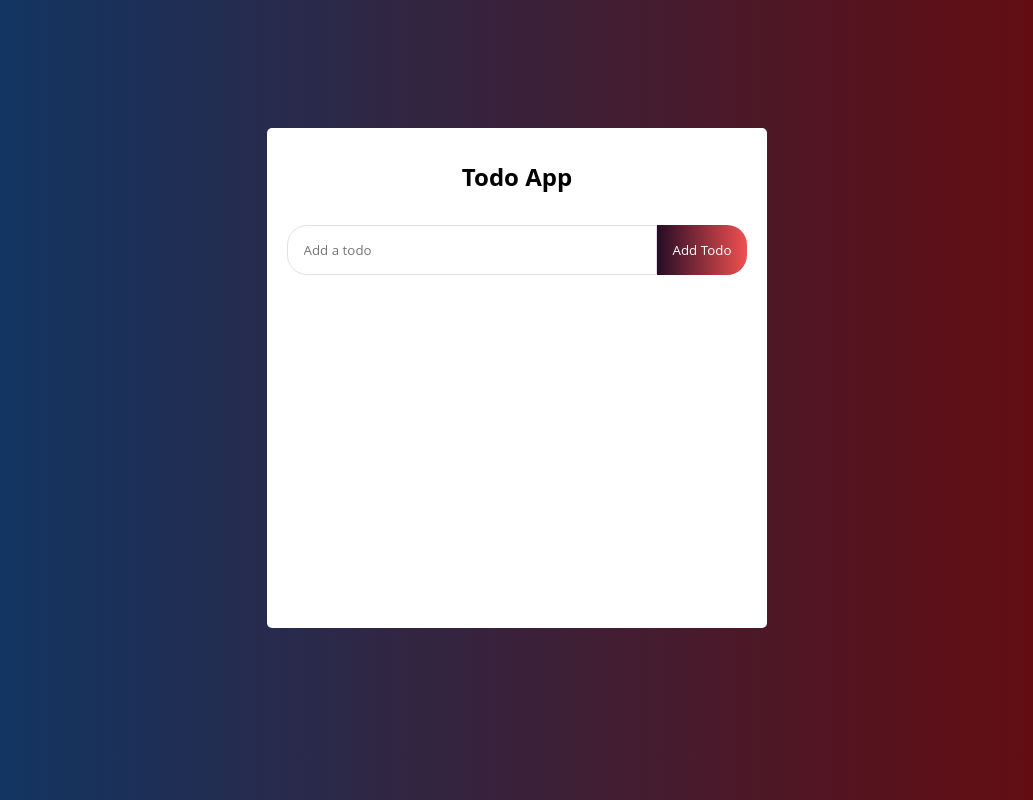
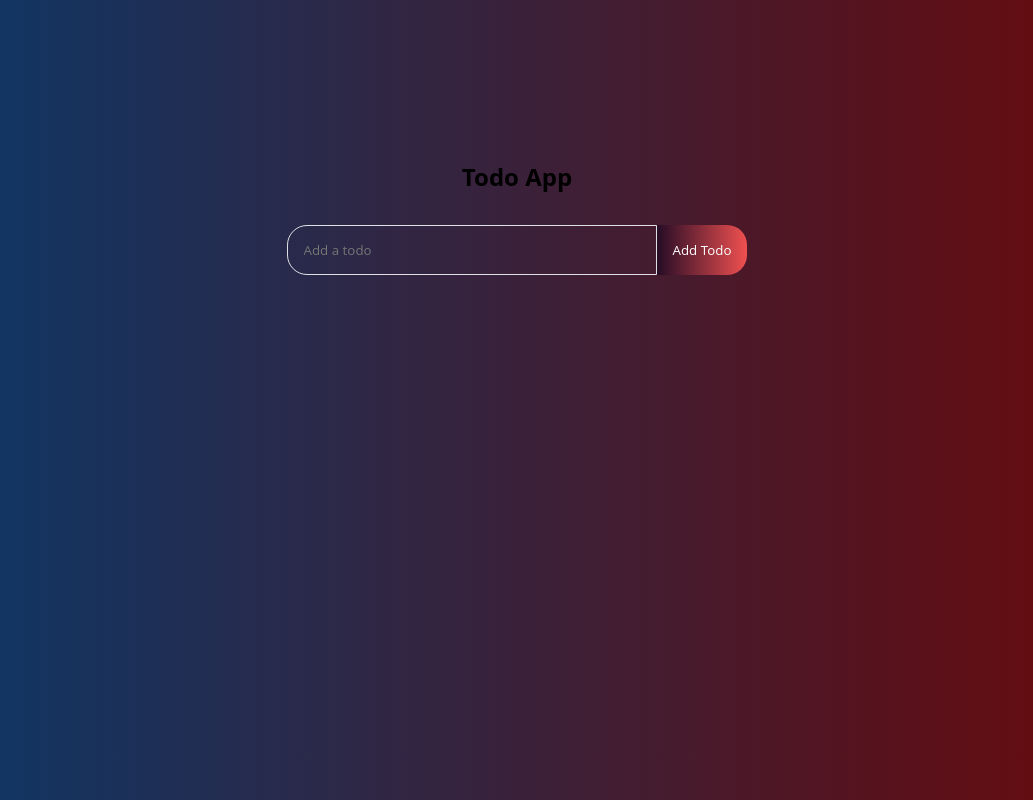
Before and after one commit to ahilynd/todoapp, a React (Create React App) app: page / in a window 1280 px wide. Shown: the whole page, without its empty margins (123-1156 px from the left). Built offline with nearby package versions, Linux system fonts and the light colour scheme.

Commit message:
changed the actual app's background

```diff
--- a/src/App.css
+++ b/src/App.css
@@ -16,7 +16,7 @@ body {
   justify-content: start;
   width: 500px;
   min-height: 500px;
-  background: white;
+  /*background:;*/
   text-align: center;
   margin: 128px auto;
   border-radius: 5px;
```
